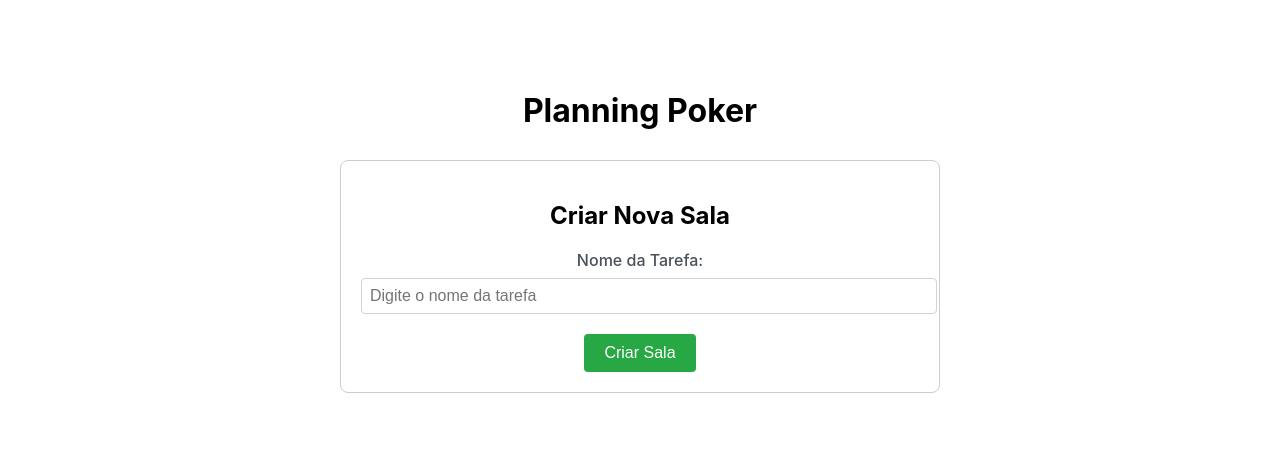
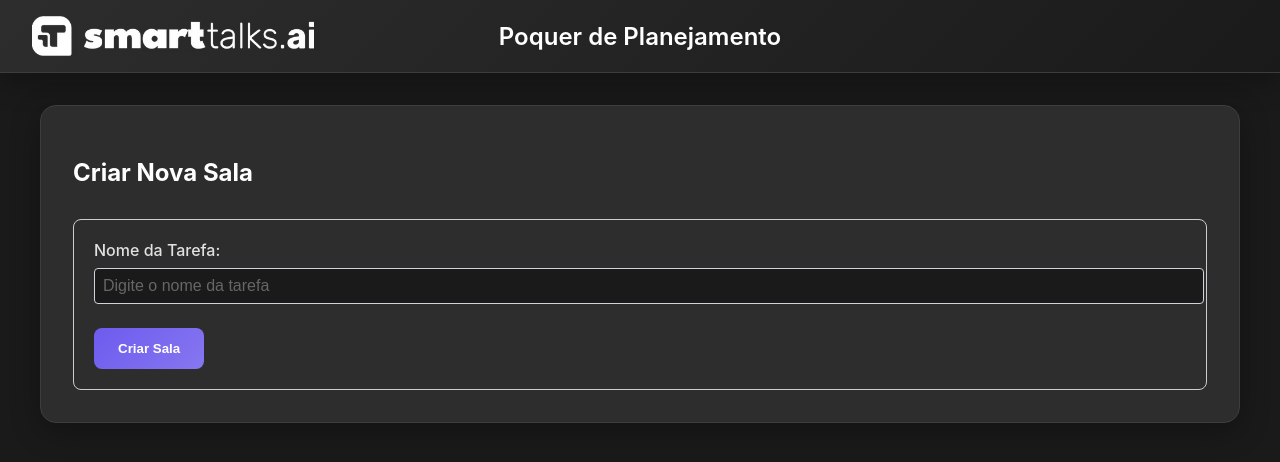
Before and after one commit to Protospi/planning-poker, a React (Create React App) app: page / in a window 1280 px wide. Shown: the top 462 px of the page. Built offline with nearby package versions, Linux system fonts and the light colour scheme.

Commit message:
feat: wip: layout

```diff
--- a/package.json
+++ b/package.json
@@ -11,6 +11,7 @@
     "express": "^4.21.2",
     "react": "^19.0.0",
     "react-dom": "^19.0.0",
+    "react-icons": "^5.5.0",
     "react-router-dom": "^7.2.0",
     "react-scripts": "5.0.1",
     "socket.io": "^4.8.1",
--- a/src/components/LandingPage.jsx
+++ b/src/components/LandingPage.jsx
@@ -1,5 +1,7 @@
 import React, { useState } from 'react';
 import { useNavigate } from 'react-router-dom';
+import '../styles/global.css';
+import { FaUser } from 'react-icons/fa';
 
 const LandingPage = () => {
   const [taskName, setTaskName] = useState('');
@@ -9,20 +11,42 @@ const LandingPage = () => {
     e.preventDefault();
     if (taskName.trim()) {
       const newRoomId = Math.random().toString(36).substring(2, 8);
-      // Navigate to the room with isCreator flag and task name
       navigate(`/room/${newRoomId}?isCreator=true&task=${encodeURIComponent(taskName)}`);
     }
   };
 
   return (
-    <div className="landing-page">
-      <h1>Planning Poker</h1>
-      <div className="create-room-form">
-        <h2>Criar Nova Sala</h2>
-        <form onSubmit={handleCreateRoom}>
-          <div className="form-group">
-            <label htmlFor="taskName">Nome da Tarefa:</label>
+    <div>
+      <header className="app-header">
+        <div className="logo-section">
+          <img src="/smarttalks.avif" alt="Smart Talks Logo" />
+        </div>
+        <div className="title-section">
+          <h1>Poquer de Planejamento</h1>
+        </div>
+        <div className="user-section">
+          {/* Empty div to maintain layout */}
+        </div>
+      </header>
+
+      <div className="container">
+        <div className="card">
+          <h2 style={{ color: 'var(--primary)', marginBottom: '2rem' }}>Criar Nova Sala</h2>
+          <form onSubmit={handleCreateRoom} className="create-room-form">
+            <div className="form-group" style={{ marginBottom: '1.5rem' }}>
+              <label
+                htmlFor="taskName"
+                style={{
+                  display: 'block',
+                  marginBottom: '0.5rem',
+                  color: 'var(--text-dark)',
+                  fontWeight: '500'
+                }}
+              >
+                Nome da Tarefa:
+              </label>
               <input
+                className="input-field"
                 type="text"
                 id="taskName"
                 value={taskName}
@@ -31,10 +55,11 @@ const LandingPage = () => {
                 required
               />
             </div>
-          <button type="submit" className="create-room-button">
+            <button type="submit" className="button-primary">
               Criar Sala
             </button>
           </form>
+        </div>
       </div>
     </div>
   );
--- a/src/components/Room.jsx
+++ b/src/components/Room.jsx
@@ -1,6 +1,8 @@
 import React, { useState, useEffect } from 'react';
 import VotingCard from './VotingCard';
 import { useParams, useNavigate, useLocation } from 'react-router-dom';
+import '../styles/global.css';
+import { FaUser } from 'react-icons/fa';
 
 const Room = () => {
   const { roomId } = useParams();
@@ -237,53 +239,112 @@ const Room = () => {
 
   if (!isNameSubmitted) {
     return (
-      <div className="name-entry">
-        <h2>{!hasExistingScrumMaster && isCreator ? 'Digite o Nome do Scrum Master' : 'Entre na Sala de Planning Poker'}</h2>
+      <div>
+        <header className="app-header">
+          <div className="logo-section">
+            <img src="/smarttalks.avif" alt="Smart Talks Logo" />
+          </div>
+          <div className="title-section">
+            <h1>Poquer de Planejamento</h1>
+          </div>
+          <div className="user-section">
+            {/* Empty div to maintain layout */}
+          </div>
+        </header>
+
+        <div className="container">
+          <div className="card">
+            <h2 style={{ color: 'var(--primary)', marginBottom: '2rem' }}>
+              {!hasExistingScrumMaster && isCreator ? 'Digite o Nome do Scrum Master' : 'Entre na Sala de Planning Poker'}
+            </h2>
             <form onSubmit={handleNameSubmit}>
               <input
+                className="input-field"
                 type="text"
                 value={userName}
                 onChange={(e) => setUserName(e.target.value)}
                 placeholder={!hasExistingScrumMaster && isCreator ? "Digite o nome do Scrum Master" : "Digite seu nome"}
                 required
               />
-          <button type="submit">
+              <button type="submit" className="button-primary" style={{ marginTop: '1rem' }}>
                 {!hasExistingScrumMaster && isCreator ? 'Entrar como Scrum Master' : 'Entrar na Sala'}
               </button>
             </form>
+          </div>
+        </div>
       </div>
     );
   }
 
   return (
-    <div className="room">
-      <div className="room-header">
-        <h2>Sala de Planning Poker</h2>
-        <div className="task-name">
-          <h3>Tarefa: {decodeURIComponent(taskName)}</h3>
+    <div>
+      <header className="app-header">
+        <div className="logo-section">
+          <img src="/smarttalks.avif" alt="Smart Talks Logo" />
+        </div>
+        <div className="title-section">
+          <h1>Poquer de Planejamento</h1>
+        </div>
+        <div className="user-section">
+          <span>{userName}</span>
+          <div className="user-icon">
+            <FaUser />
           </div>
         </div>
-      <div className="room-info">
-        <button onClick={copyRoomLink} className="share-button">
+      </header>
+
+      <div className="container">
+        <div className="card">
+          <div style={{
+            display: 'flex',
+            justifyContent: 'space-between',
+            alignItems: 'center',
+            marginBottom: '2rem'
+          }}>
+            <h2 style={{ color: 'var(--primary)', margin: 0 }}>
+              Tarefa: {decodeURIComponent(taskName)}
+            </h2>
+            <button onClick={copyRoomLink} className="button-primary">
               Compartilhar Link da Sala
             </button>
-        <span className={`role-badge ${isScrumMaster ? 'scrum-master' : 'team-member'}`}>
-          {isScrumMaster ? 'Scrum Master' : 'Membro do Time'}
-        </span>
           </div>
 
-      <div className="participants">
-        <h3>Participantes:</h3>
-        <ul>
+          <div style={{
+            display: 'grid',
+            gridTemplateColumns: '1fr 2fr',
+            gap: '2rem'
+          }}>
+            <div className="participants-section">
+              <h3 style={{ color: 'var(--primary)' }}>Participantes</h3>
+              <ul style={{
+                listStyle: 'none',
+                padding: 0,
+                margin: 0
+              }}>
                 {participants.map(participant => (
-            <li key={participant.name} className="participant-item">
-              <div className="participant-info">
-                <span className="participant-name">{participant.name}</span>
-                <span className={`role-badge ${participant.isScrumMaster ? 'scrum-master' : 'team-member'}`}>
+                  <li key={participant.name} style={{
+                    background: 'var(--background)',
+                    padding: '1rem',
+                    borderRadius: '8px',
+                    marginBottom: '0.5rem',
+                    display: 'flex',
+                    justifyContent: 'space-between',
+                    alignItems: 'center'
+                  }}>
+                    <div>
+                      <span>{participant.name}</span>
+                      <span style={{
+                        background: participant.isScrumMaster ? 'var(--primary)' : 'var(--primary-light)',
+                        color: 'white',
+                        padding: '0.2rem 0.5rem',
+                        borderRadius: '4px',
+                        fontSize: '0.8rem',
+                        marginLeft: '0.5rem'
+                      }}>
                         {participant.isScrumMaster ? 'Scrum Master' : 'Membro do Time'}
                       </span>
                     </div>
-              <div className="vote-status">
+                    <div style={{ color: 'var(--primary)' }}>
                       {allVotesRevealed ?
                         (participant.vote !== null ? participant.vote : 'Sem voto') :
                         (participant.vote ? '✓' : 'Não votou')}
@@ -291,36 +352,66 @@ const Room = () => {
                   </li>
                 ))}
               </ul>
+            </div>
+
+            <div className="voting-section">
+              <h3 style={{ color: 'var(--primary)' }}>Sua Estimativa</h3>
+              <div style={{
+                display: 'grid',
+                gridTemplateColumns: 'repeat(auto-fit, minmax(80px, 1fr))',
+                gap: '1rem',
+                marginTop: '1rem'
+              }}>
+                {pointOptions.map(points => (
+                  <button
+                    key={points}
+                    onClick={() => handleVote(points)}
+                    style={{
+                      background: userVote === points ? 'var(--gradient-1)' : 'white',
+                      color: userVote === points ? 'white' : 'var(--primary)',
+                      border: `2px solid ${userVote === points ? 'transparent' : 'var(--primary)'}`,
+                      borderRadius: '8px',
+                      padding: '1rem',
+                      fontSize: '1.2rem',
+                      fontWeight: 'bold',
+                      cursor: 'pointer',
+                      transition: 'all 0.2s'
+                    }}
+                  >
+                    {points}
+                  </button>
+                ))}
+              </div>
+            </div>
+          </div>
+
           {allVotesRevealed && (
-          <div className="vote-summary">
-            <h4>Resultado da Votação</h4>
-            <div className="vote-stats">
-              <p>Votos: {participants.filter(p => p.vote !== null).length} / {participants.length}</p>
-              <p>Média: {calculateAverage()}</p>
+            <div style={{
+              background: 'var(--gradient-1)',
+              color: 'white',
+              padding: '1.5rem',
+              borderRadius: '8px',
+              marginTop: '2rem'
+            }}>
+              <h4 style={{ margin: '0 0 1rem 0' }}>Resultado da Votação</h4>
+              <div style={{ display: 'flex', gap: '2rem' }}>
+                <p style={{ margin: 0 }}>Votos: {participants.filter(p => p.vote !== null).length} / {participants.length}</p>
+                <p style={{ margin: 0 }}>Média: {calculateAverage()}</p>
               </div>
             </div>
           )}
-      </div>
-
-      <div className="voting-area">
-        <h3>Selecione sua estimativa:</h3>
-        <div className="voting-cards">
-          {pointOptions.map(points => (
-            <VotingCard
-              key={points}
-              points={points}
-              selected={userVote === points}
-              onClick={() => handleVote(points)}
-            />
-          ))}
-        </div>
-      </div>
 
           {isScrumMaster && !allVotesRevealed && participants.every(p => p.vote !== null) && participants.length > 0 && (
-        <button onClick={revealVotes} className="reveal-button">
+            <button
+              onClick={revealVotes}
+              className="button-primary"
+              style={{ marginTop: '2rem', width: '100%' }}
+            >
               Revelar Todos os Votos
             </button>
           )}
+        </div>
+      </div>
     </div>
   );
 };
--- /dev/null
+++ b/src/styles/global.css
@@ -0,0 +1,167 @@
+:root {
+  --primary: #6D5BEE;
+  --primary-light: #8677F0;
+  --primary-dark: #5445CB;
+  --gradient-1: linear-gradient(135deg, #6D5BEE 0%, #8677F0 100%);
+  --gradient-2: linear-gradient(45deg, #5445CB 0%, #6D5BEE 100%);
+  --text-light: #FFFFFF;
+  --text-dark: #E1E1E1;
+  --background: #1A1A1A;
+  --card-bg: #2D2D2D;
+  --shadow: 0 8px 30px rgba(0, 0, 0, 0.3);
+  --border-color: #3D3D3D;
+  --hover-bg: #363636;
+}
+
+body {
+  margin: 0;
+  padding: 0;
+  background: var(--background);
+  font-family: 'Inter', -apple-system, BlinkMacSystemFont, sans-serif;
+  color: var(--text-light);
+}
+
+.app-header {
+  background: linear-gradient(135deg, #2D2D2D 0%, #1A1A1A 100%);
+  border-bottom: 1px solid var(--border-color);
+  padding: 1rem 2rem;
+  display: grid;
+  grid-template-columns: 1fr auto 1fr;
+  align-items: center;
+  box-shadow: var(--shadow);
+}
+
+.app-header .logo-section {
+  display: flex;
+  align-items: center;
+}
+
+.app-header .title-section {
+  text-align: center;
+}
+
+.app-header .user-section {
+  display: flex;
+  align-items: center;
+  justify-content: flex-end;
+  gap: 0.5rem;
+  color: var(--text-light);
+}
+
+.user-icon {
+  background: var(--primary);
+  width: 32px;
+  height: 32px;
+  border-radius: 50%;
+  display: flex;
+  align-items: center;
+  justify-content: center;
+}
+
+.app-header img {
+  height: 40px;
+  margin-right: 1rem;
+}
+
+.app-header h1 {
+  color: var(--text-light);
+  margin: 0;
+  font-size: 1.5rem;
+  font-weight: 600;
+}
+
+.container {
+  max-width: 1200px;
+  margin: 0 auto;
+  padding: 2rem;
+}
+
+.card {
+  background: var(--card-bg);
+  border-radius: 16px;
+  box-shadow: var(--shadow);
+  padding: 2rem;
+  margin-bottom: 2rem;
+  border: 1px solid var(--border-color);
+}
+
+.button-primary {
+  background: var(--gradient-1);
+  color: var(--text-light);
+  border: none;
+  padding: 0.8rem 1.5rem;
+  border-radius: 8px;
+  font-weight: 600;
+  cursor: pointer;
+  transition: all 0.2s ease;
+}
+
+.button-primary:hover {
+  transform: translateY(-2px);
+  background: var(--gradient-2);
+  box-shadow: 0 5px 15px rgba(109, 91, 238, 0.3);
+}
+
+.input-field {
+  background: var(--background);
+  border: 2px solid var(--border-color);
+  border-radius: 8px;
+  padding: 0.8rem 1rem;
+  width: 100%;
+  font-size: 1rem;
+  transition: all 0.2s ease;
+  color: var(--text-light);
+}
+
+.input-field:focus {
+  border-color: var(--primary);
+  outline: none;
+  box-shadow: 0 0 0 3px rgba(109, 91, 238, 0.1);
+}
+
+.input-field::placeholder {
+  color: #666666;
+}
+
+/* Additional dark theme specific styles */
+h2, h3, h4 {
+  color: var(--text-light) !important;
+}
+
+.participant-item {
+  background: var(--background) !important;
+  border: 1px solid var(--border-color) !important;
+}
+
+.voting-cards button {
+  background: var(--card-bg) !important;
+  border: 1px solid var(--border-color) !important;
+  color: var(--text-light) !important;
+}
+
+.voting-cards button:hover {
+  background: var(--hover-bg) !important;
+}
+
+.voting-cards button[data-selected="true"] {
+  background: var(--gradient-1) !important;
+  border-color: var(--primary) !important;
+}
+
+/* Enhance scrollbar for dark theme */
+::-webkit-scrollbar {
+  width: 10px;
+}
+
+::-webkit-scrollbar-track {
+  background: var(--background);
+}
+
+::-webkit-scrollbar-thumb {
+  background: var(--border-color);
+  border-radius: 5px;
+}
+
+::-webkit-scrollbar-thumb:hover {
+  background: var(--primary);
+}
```
Also changed, not shown: public/smarttalks.avif (added), 1 other file (tests, documents, lock files or other folders). Lines whose indentation alone changed are shown as unchanged.
